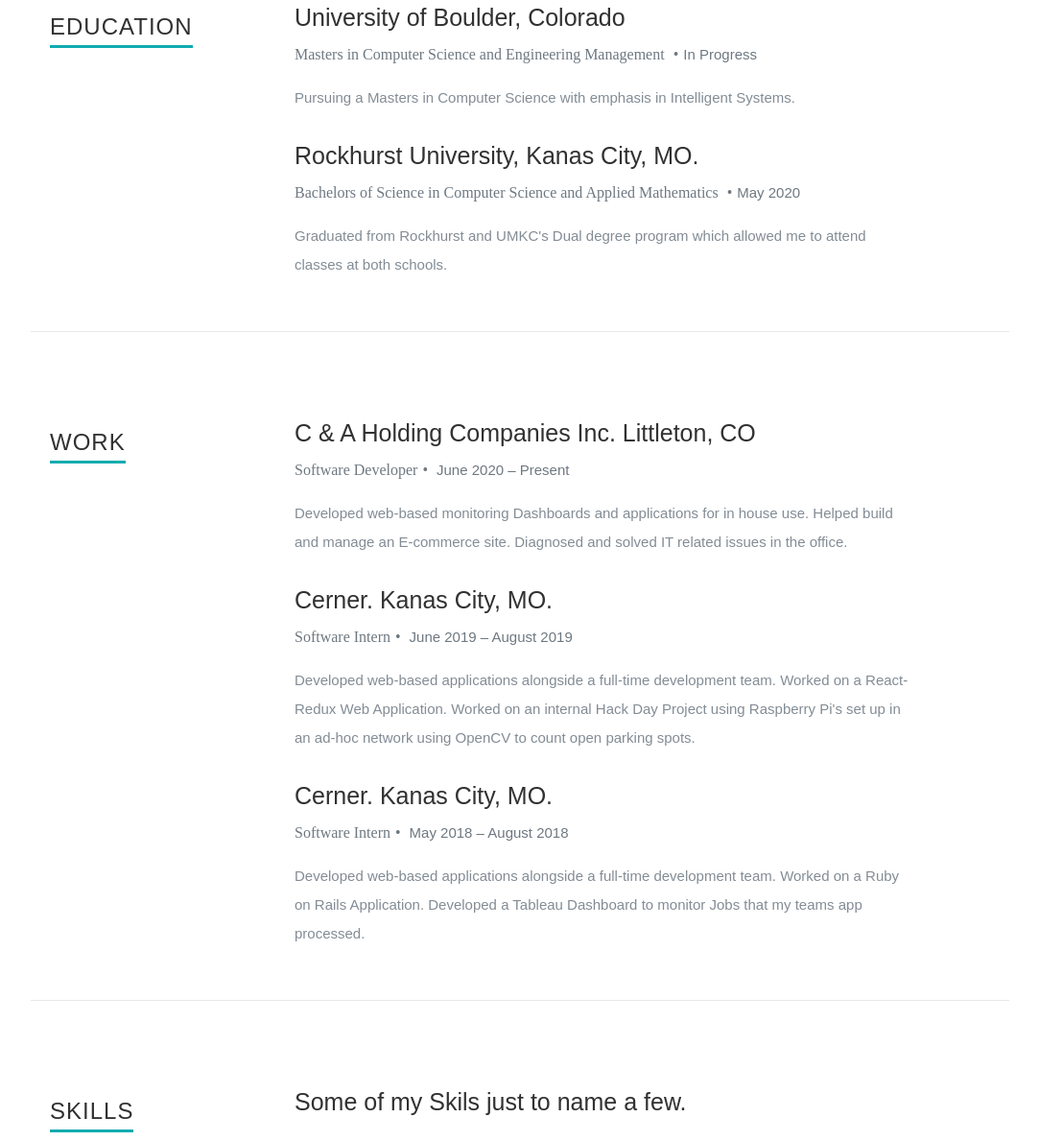
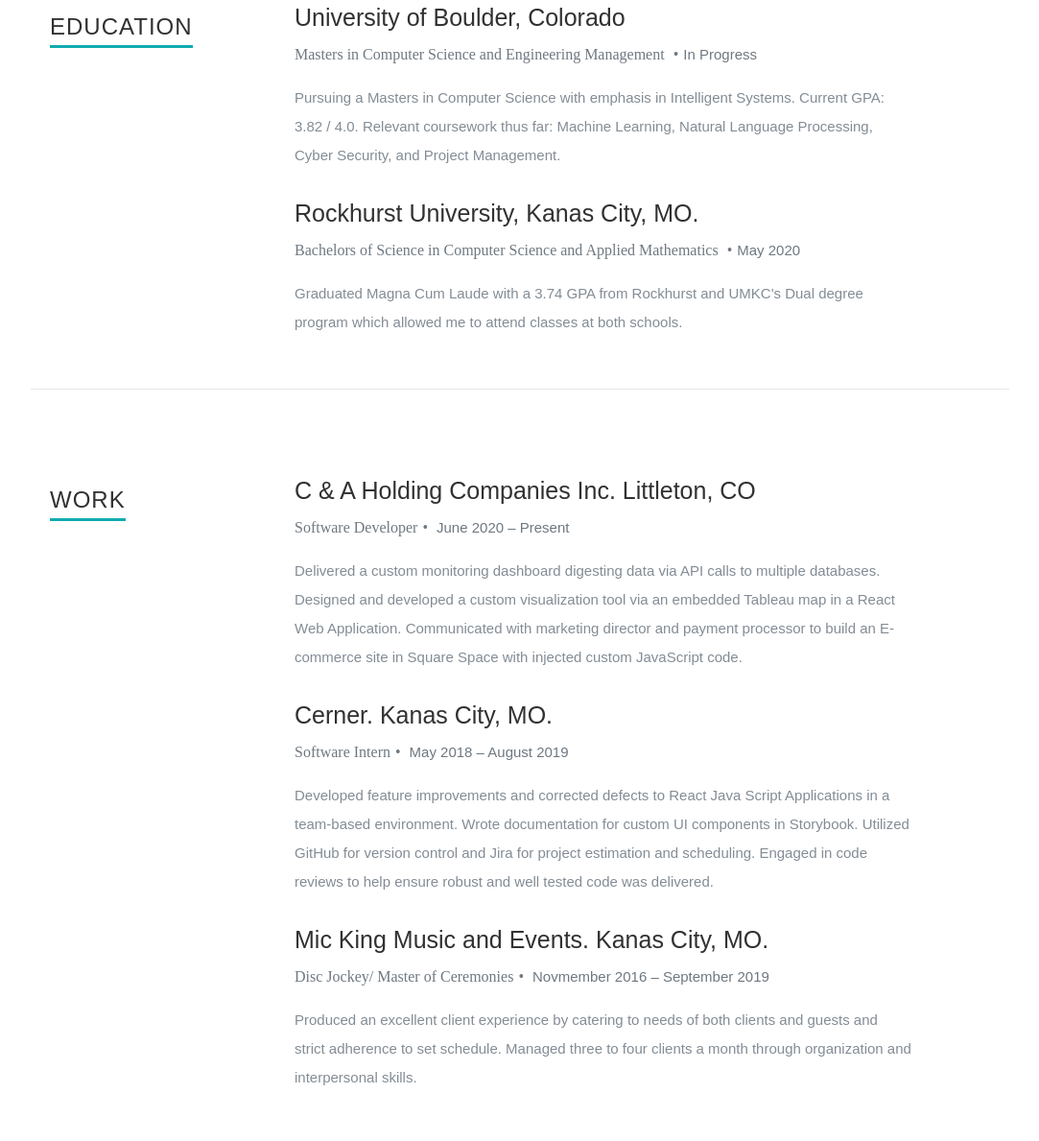
Before and after one commit to clarson1229/connorLarson, a Gatsby site: page / in a window 1280 px wide. Shown: the part 1307-2496 px from the top of the page at 96% size, without its empty margins (98-1181 px from the left). Built offline with nearby package versions, Linux system fonts and the light colour scheme; Gatsby itself is replaced by a stand-in of ours.

Commit message:
updated resume

```diff
--- a/src/Components/Resume.js
+++ b/src/Components/Resume.js
@@ -7,13 +7,13 @@
         "school":"University of Boulder, Colorado",
         "degree":"Masters in Computer Science and Engineering Management",
         "graduated":"In Progress",
-        "description":"Pursuing a Masters in Computer Science with emphasis in Intelligent Systems."
+        "description":"Pursuing a Masters in Computer Science with emphasis in Intelligent Systems. Current GPA: 3.82 / 4.0. Relevant coursework thus far: Machine Learning, Natural Language Processing, Cyber Security, and Project Management."
       },
       {
         "school":"Rockhurst University, Kanas City, MO.",
         "degree":"Bachelors of Science in Computer Science and Applied Mathematics",
         "graduated":"May 2020",
-        "description":"Graduated from Rockhurst and UMKC's Dual degree program which allowed me to attend classes at both schools. "
+        "description":"Graduated Magna Cum Laude with a 3.74 GPA from Rockhurst and UMKC's Dual degree program which allowed me to attend classes at both schools. "
       }
     ];
     var education = educationData.map(function(education){
@@ -26,19 +26,19 @@
         "company":"C & A Holding Companies Inc. Littleton, CO",
         "title":"Software Developer",
         "years":"June 2020 – Present",
-        "description":"Developed web-based monitoring Dashboards and applications for in house use. Helped build and manage an E-commerce site. Diagnosed and solved IT related issues in the office."
+        "description":"Delivered a custom monitoring dashboard digesting data via API calls to multiple databases. Designed and developed a custom visualization tool via an embedded Tableau map in a React Web Application. Communicated with marketing director and payment processor to build an E-commerce site in Square Space with injected custom JavaScript code."
       },
       {
         "company":"Cerner. Kanas City, MO.",
         "title":"Software Intern",
-        "years":"June 2019 – August 2019",
-        "description": "Developed web-based applications alongside a full-time development team. Worked on a React-Redux Web Application. Worked on an internal Hack Day Project using Raspberry Pi's set up in an ad-hoc network using OpenCV to count open parking spots."
+        "years":"May 2018 – August 2019",
+        "description": "Developed feature improvements and corrected defects to React Java Script Applications in a team-based environment. Wrote documentation for custom UI components in Storybook. Utilized GitHub for version control and Jira for project estimation and scheduling. Engaged in code reviews to help ensure robust and well tested code was delivered."
       },
       {
-        "company":"Cerner. Kanas City, MO. ",
-        "title":"Software Intern",
-        "years":"May 2018 – August 2018",
-        "description":"Developed web-based applications alongside a full-time development team. Worked on a Ruby on Rails Application. Developed a Tableau Dashboard to monitor Jobs that my teams app processed."
+        "company":"Mic King Music and Events. Kanas City, MO. ",
+        "title":"Disc Jockey/ Master of Ceremonies",
+        "years":"Novmember 2016 – September 2019",
+        "description":"Produced an excellent client experience by catering to needs of both clients and guests and strict adherence to set schedule. Managed three to four clients a month through organization and interpersonal skills."
       }
     ];
     var work = workData.map(function(work){
--- a/src/css/layout.css
+++ b/src/css/layout.css
@@ -86,6 +86,7 @@
    font: 18px/1.9em 'librebaskerville-regular', serif;
    color: #fff;
    margin: 0 auto;
+   padding: 1%;
    width: 70%;
    text-shadow: 0px 1px 2px rgba(0, 0, 0, .5);
 }
```
